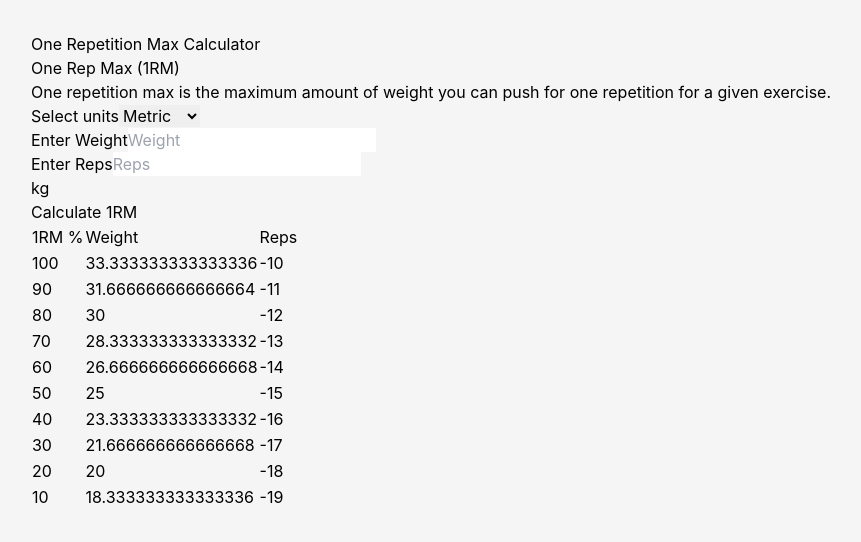
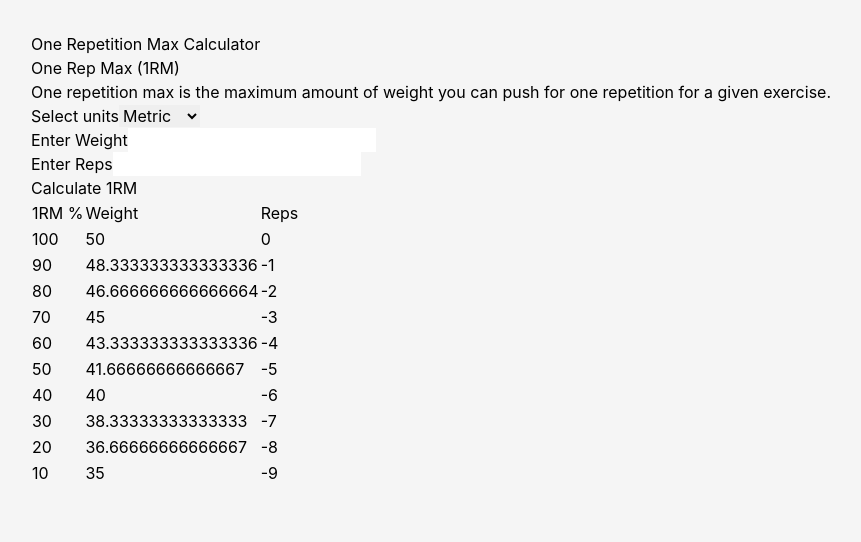
Before and after one commit to allomhg/1rm-calc-react, a React (Vite) app: page / in a window 1280 px wide. Shown: the top 542 px of the page, without its empty margins (209-1070 px from the left). Built offline with nearby package versions, Linux system fonts and the light colour scheme.

Commit message:
Got event handling working

```diff
--- a/src/components/Button/Button.tsx
+++ b/src/components/Button/Button.tsx
@@ -1,6 +1,6 @@
-export const Button = ( ) => {
+export const Button = ({ onClick }) => {
     return (
-        <button type="button" className="py-2 px-8 my-4 rounded-full max-w-60 text-white bg-sky-500">
+        <button type="button" className="py-2 px-8 my-4 rounded-full max-w-60 text-white bg-sky-500" onClick={onClick}>
             Calculate 1RM
         </button>
     );
--- a/src/components/Form/Form.tsx
+++ b/src/components/Form/Form.tsx
@@ -1,56 +1,63 @@
 import { InputSelect } from "../InputSelect/InputSelect";
-import { InputNumber } from "../InputNumber/InputNumber";
+// import { InputNumber } from "../InputNumber/InputNumber";
+import { InputWeight } from "../InputWeight/InputWeight";
+import { InputReps } from "../InputReps/InputReps";
 import { Button } from "../Button/Button";
 import { Table } from "../Table/Table";
 import { useState } from 'react';
 
-export type InputNumType = {
-    name: string;
-    // value: number;
+interface InputStateType {
+    weightValue: number;
+    repsValue: number;
+    inputState: { weight: number, reps: number }
 }
 
-// const numInputs: InputNumType[] = [
-//     {name: "Weight", value: 0},
-//     {name: "Reps", value: 0},
-// ]
+export const Form = () => {
+    const [inputs, setInputs] = useState<InputStateType>({
+        weightValue: 0,
+        repsValue: 0,
+        inputState: { weight: 0, reps: 0},
+    })
 
-const numInputs: InputNumType[] = [
-    {name: "Weight"},
-    {name: "Reps"},
-]
+    const handleWeightChange = (event: React.ChangeEvent<HTMLInputElement>) => {
+        const newValue = Number(event.target.value);
+        if (isNaN(newValue)) {
+            return;
+        }
 
-export const Form = () => {
-    const [weight, setWeight] = useState(0);
-    const [reps, setReps] = useState(0);
-    const [inputs, setInputs] = useState([0 ,0]) // Weight, reps
-
-    const handleWeightChange = (event) => {
-        setWeight(event.target.value);
+        setInputs({ ...inputs, weightValue: newValue });
+        console.log(inputs);
     }
 
-    const handleRepChange = (event) => {
-        setReps(event.target.value);
+    const handleRepChange = (event: React.ChangeEvent<HTMLInputElement>) => {
+        const newValue = Number(event.target.value);
+        if (isNaN(newValue)) {
+            return;
+        }
+        setInputs({ ...inputs, repsValue: newValue });
+        console.log(inputs);
     }
 
     const handleClick = () => {
-        const combinedData = [weight, reps];
-        setInputs(combinedData);
+        setInputs({
+            ...inputs,
+            inputState: {
+                weight: inputs.weightValue,
+                reps: inputs.repsValue,
+            },
+        })
+        console.log(inputs)
     }
 
     return (
         <form className="flex flex-col items-center p-4">
             <InputSelect />
             <div className="flex">
-                {numInputs.map(( input ) => (
-                <InputNumber
-                    key={input.name}
-                    name={input.name}
-                    // value={input.value}
-                />
-                ))}
+                <InputWeight onChange={handleWeightChange} />
+                <InputReps onChange={handleRepChange} />
             </div>
             <Button onClick={handleClick} />
-            <Table />
+            <Table inputs={inputs} />
         </form>
     );
 }
--- /dev/null
+++ b/src/components/InputReps/InputReps.tsx
@@ -0,0 +1,11 @@
+// import { InputNumType } from "../Form/Form";
+import { ChangeEventHandler } from "react";
+
+export const InputReps = ({ onChange }: {onChange: ChangeEventHandler}) => {
+    return (
+        <div className="flex flex-col p-2">
+            <label htmlFor="units">Enter Reps</label>
+            <input type="number" className="p-2 rounded border" onChange={onChange}></input>
+        </div>
+    );
+}
--- /dev/null
+++ b/src/components/InputWeight/InputWeight.tsx
@@ -0,0 +1,10 @@
+import { ChangeEventHandler } from "react";
+
+export const InputWeight = ({ onChange } : {onChange: ChangeEventHandler}) => {
+    return (
+        <div className="flex flex-col p-2">
+            <label htmlFor="units">Enter Weight</label>
+            <input type="number" className="p-2 rounded border" onChange={onChange} ></input>
+        </div>
+    );
+}
--- a/src/components/Table/Table.tsx
+++ b/src/components/Table/Table.tsx
@@ -1,6 +1,3 @@
-// import { useContext } from "react";
-// import { RepsContext, WeightContext } from "../../context/Context";
-
 const data = {
     percentage: 100,
     weight: 50,
@@ -23,7 +20,7 @@ function generateRows() {
     return rows;
 }
 
-export const Table = () => {
+export const Table = ({ inputs }) => {
     // const repsContext = useContext(RepsContext);
     // const weightContext = useContext(WeightContext);
     const rows = generateRows();
```
